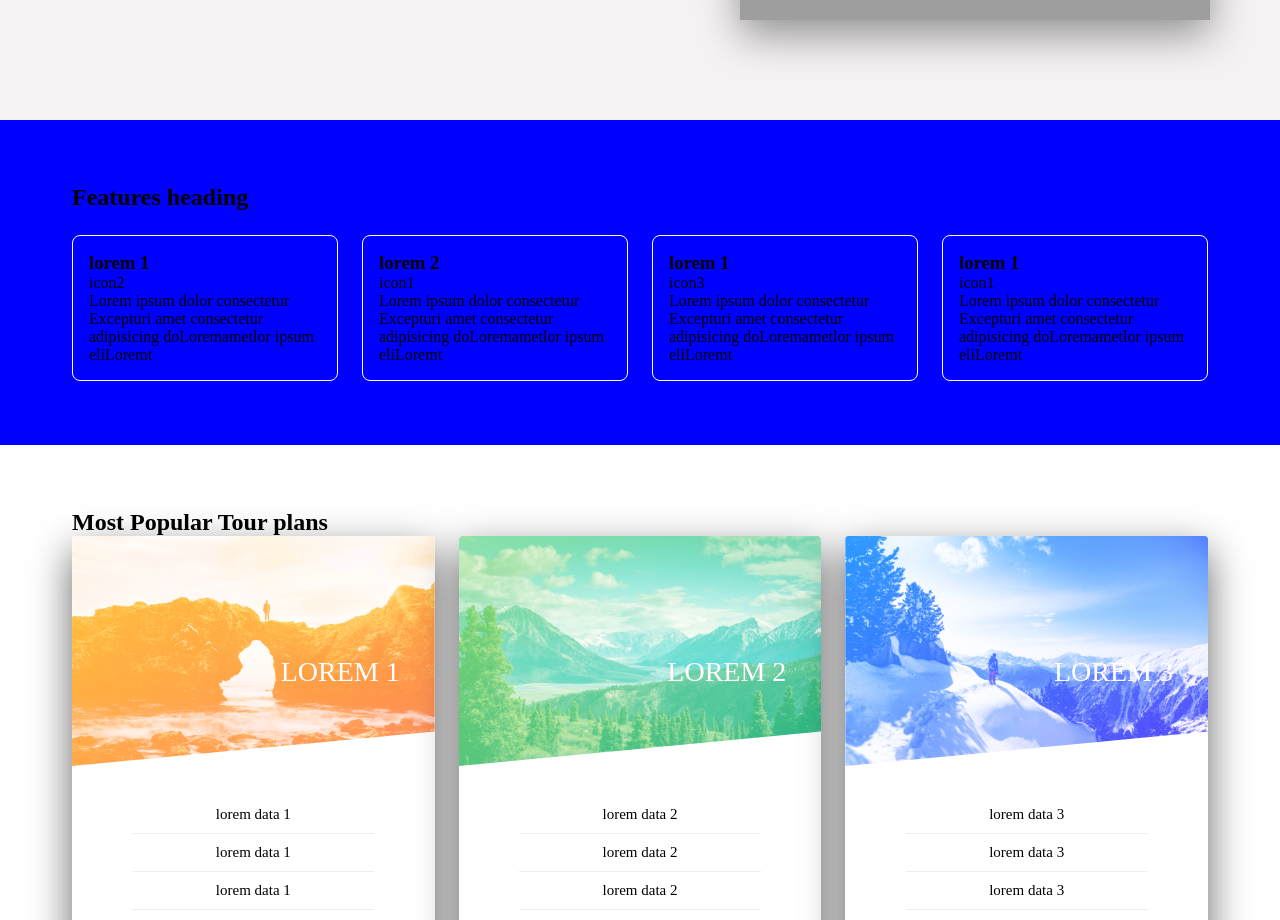
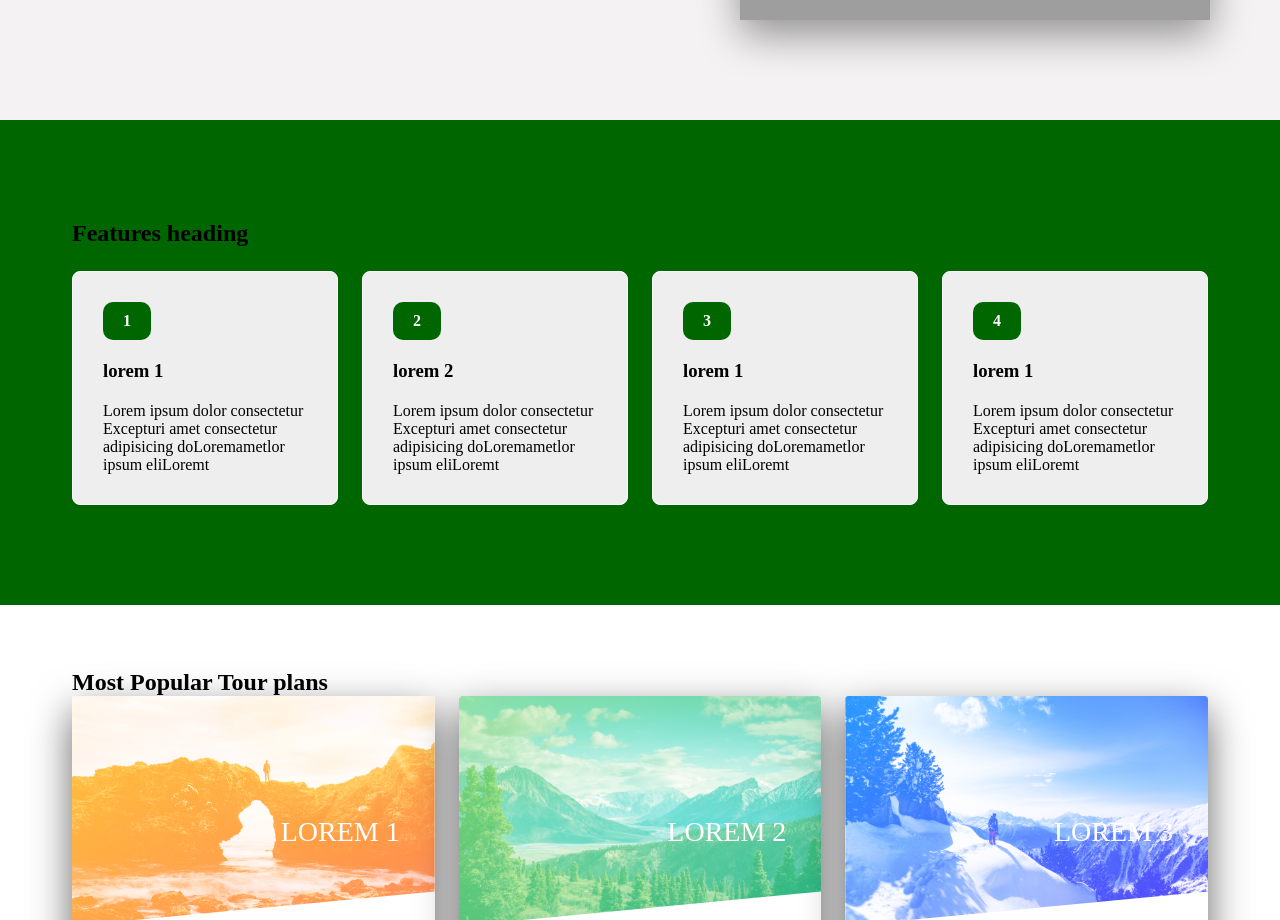
Before and after one commit to cemmanuelonyema/explore-nature, a React (Vite) app: page / in a window 1280 px wide. Shown: the part 1160-2080 px from the top of the page. Built offline with nearby package versions, Linux system fonts and the light colour scheme; grey boxes are pictures that could not be loaded.

Commit message:
mofify style for feature boxes

```diff
--- a/src/components/sections/home/features/Features.jsx
+++ b/src/components/sections/home/features/Features.jsx
@@ -36,8 +36,8 @@ export const Features = () => {
         <div className="features__content">
           {featuresData.map(({ id, title, text, icon }) => (
             <Box key={id}>
+              <span>{id}</span>
               <h3>{title}</h3>
-              <span>{icon}</span>
               <p>{text}</p>
             </Box>
           ))}
--- a/src/components/sections/home/features/features.scss
+++ b/src/components/sections/home/features/features.scss
@@ -1,8 +1,9 @@
 .features {
-  background-color: blue;
+  background-color: var(--primary-color-dark);
+  background-color: rgb(0, 102, 0);
 
   &__container {
-    padding: 6.4rem 3.2rem;
+    padding: 10rem 3.2rem;
     max-width: 120rem;
     margin: 0 auto;
   }
--- a/src/components/shared/card/card.scss
+++ b/src/components/shared/card/card.scss
@@ -1,11 +1,29 @@
 @import "../../../styles/abstract/mixins";
 
 .box {
-  padding: 1.6rem;
+  display: flex;
+  flex-direction: column;
+  gap: 2rem;
+
+  padding: 3rem;
   border-radius: 8px;
   overflow: hidden;
   transition: all 0.4s ease-in-out;
   border: 1px solid white;
+  background-color: var(--grey-light-2);
+  //   text-align: center;
+
+  span {
+    display: inline-block;
+    width: fit-content;
+    background-color: var(--primary-color-darker);
+    color: #fff;
+    padding: 1rem 2rem;
+    border-radius: 10px;
+    font-weight: bold;
+    margin-bottom: var(--mb-1-5);
+    transition: 0.3s;
+  }
 
   &:hover {
     transform: scale(1.05);
--- a/src/styles/abstract/_variables.scss
+++ b/src/styles/abstract/_variables.scss
@@ -3,6 +3,7 @@
   --primary-color: #55c57a;
   --primary-color-light: #7ed56f;
   --primary-color-dark: #28b485;
+  --primary-color-darker: #006600;
 
   --secondary-color-light: #ffb900;
   --secondary-color-dark: #ff7730;
```
